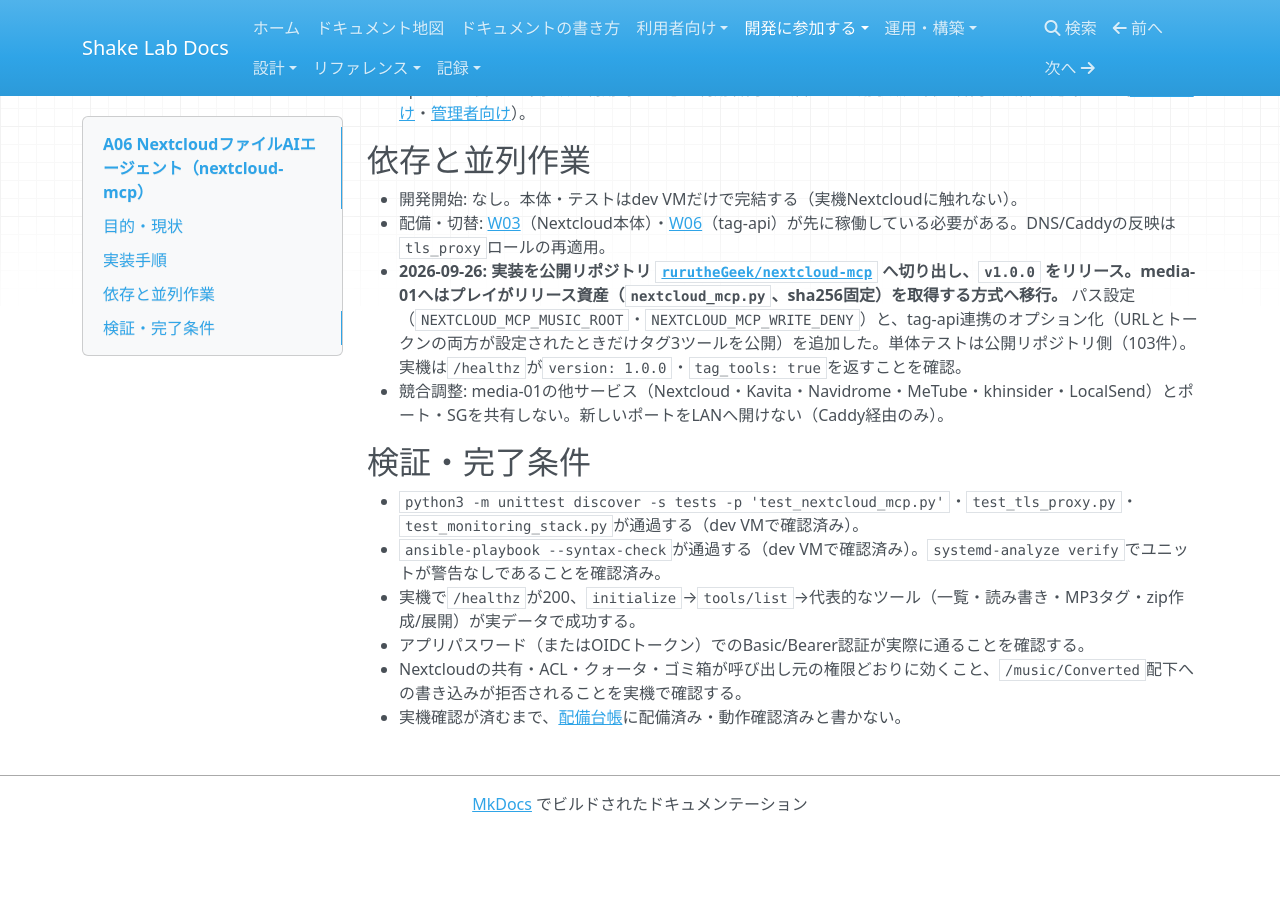
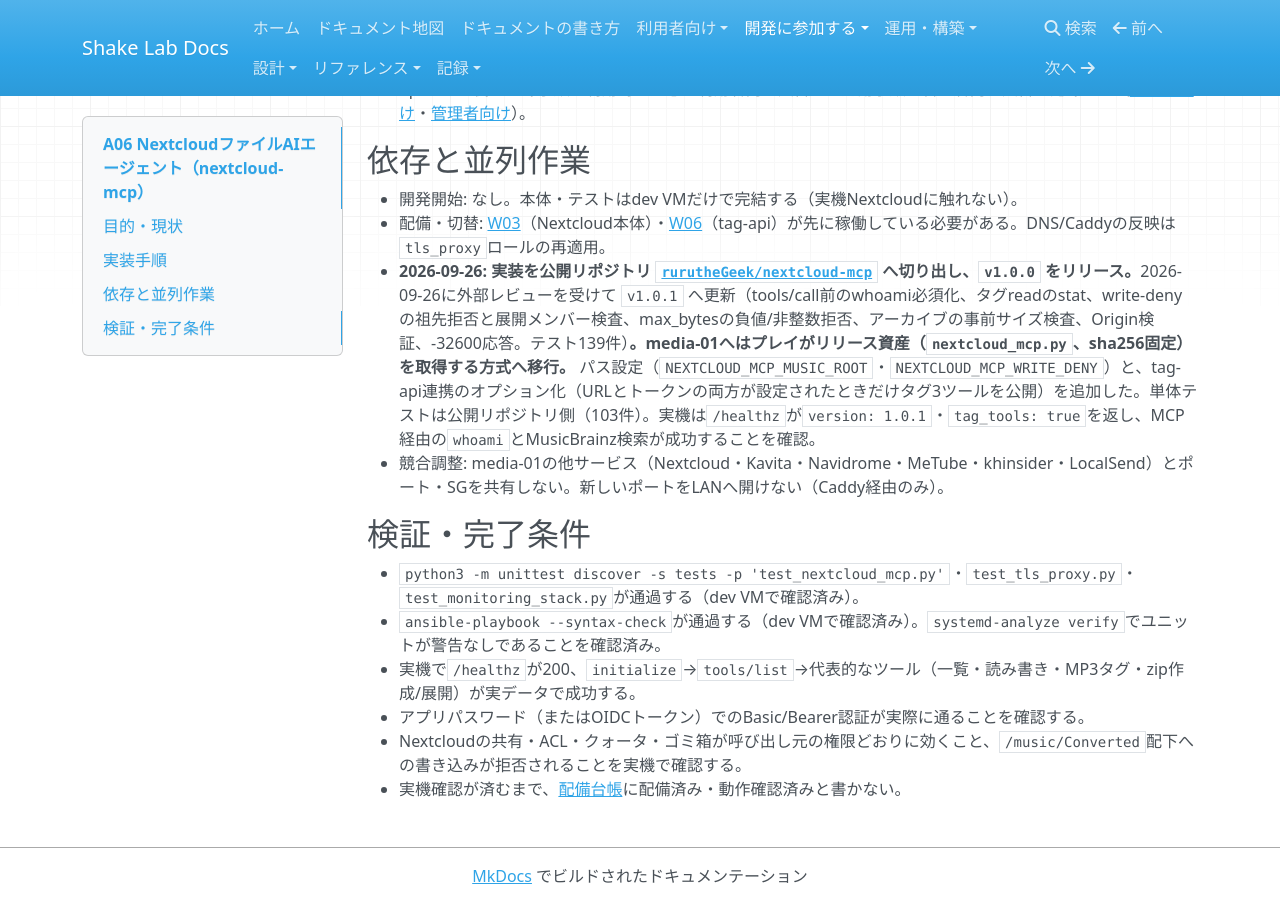
Before and after one commit to rurutheGeek/shake-cloud, an MkDocs documentation site: the page built from docs/development/A06-nextcloud-mcp.md, in a window 1280 px wide and 900 px high, scrolled down 1017 px. Built offline with MkDocs 1.6.1, drawn with Linux system fonts in a browser that asks for light colours; nearby versions of some CDN libraries; a script that is not in the unit is left out; before the commit the page ends 1849 px from its top, so only the background shows below that.

Commit message:
Nextcloud MCPをv1.0.1へ更新する（セキュリティ・堅牢性の修正）
- tools/call前のwhoami必須化、タグreadのstat確認
- write-denyの祖先拒否と展開メンバー検査、max_bytesの検証
- アーカイブの事前サイズ検査、Origin検証、-32600応答
- 固定バージョンとsha256、A06・handover・mapを追随（実機は1.0.1で稼働確認済み）

```diff
--- a/docs/development/A06-nextcloud-mcp.md
+++ b/docs/development/A06-nextcloud-mcp.md
@@ -43,7 +43,7 @@
 
 - 開発開始: なし。本体・テストはdev VMだけで完結する（実機Nextcloudに触れない）。
 - 配備・切替: [W03](W03-nextcloud.md)（Nextcloud本体）・[W06](W06-music-tools.md)（tag-api）が先に稼働している必要がある。DNS/Caddyの反映は`tls_proxy`ロールの再適用。
-- **2026-09-26: 実装を公開リポジトリ [`rurutheGeek/nextcloud-mcp`](https://github.com/rurutheGeek/nextcloud-mcp) へ切り出し、`v1.0.0` をリリース。media-01へはプレイがリリース資産（`nextcloud_mcp.py`、sha256固定）を取得する方式へ移行。** パス設定（`NEXTCLOUD_MCP_MUSIC_ROOT`・`NEXTCLOUD_MCP_WRITE_DENY`）と、tag-api連携のオプション化（URLとトークンの両方が設定されたときだけタグ3ツールを公開）を追加した。単体テストは公開リポジトリ側（103件）。実機は`/healthz`が`version: 1.0.0`・`tag_tools: true`を返すことを確認。
+- **2026-09-26: 実装を公開リポジトリ [`rurutheGeek/nextcloud-mcp`](https://github.com/rurutheGeek/nextcloud-mcp) へ切り出し、`v1.0.0` をリリース。**2026-09-26に外部レビューを受けて `v1.0.1` へ更新（tools/call前のwhoami必須化、タグreadのstat、write-denyの祖先拒否と展開メンバー検査、max_bytesの負値/非整数拒否、アーカイブの事前サイズ検査、Origin検証、-32600応答。テスト139件）**。media-01へはプレイがリリース資産（`nextcloud_mcp.py`、sha256固定）を取得する方式へ移行。** パス設定（`NEXTCLOUD_MCP_MUSIC_ROOT`・`NEXTCLOUD_MCP_WRITE_DENY`）と、tag-api連携のオプション化（URLとトークンの両方が設定されたときだけタグ3ツールを公開）を追加した。単体テストは公開リポジトリ側（103件）。実機は`/healthz`が`version: 1.0.1`・`tag_tools: true`を返し、MCP経由の`whoami`とMusicBrainz検索が成功することを確認。
 - 競合調整: media-01の他サービス（Nextcloud・Kavita・Navidrome・MeTube・khinsider・LocalSend）とポート・SGを共有しない。新しいポートをLANへ開けない（Caddy経由のみ）。
 
 ## 検証・完了条件
```
Also changed, not shown: docs/operations/handover.md (+1 -1 lines), 2 other files.
